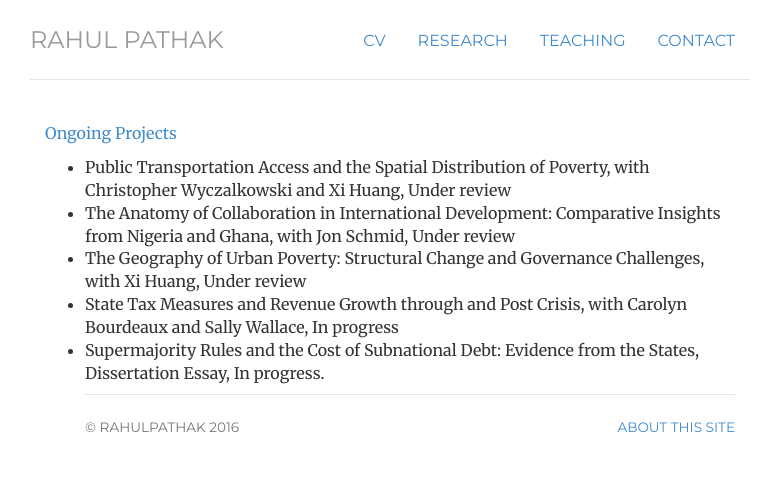
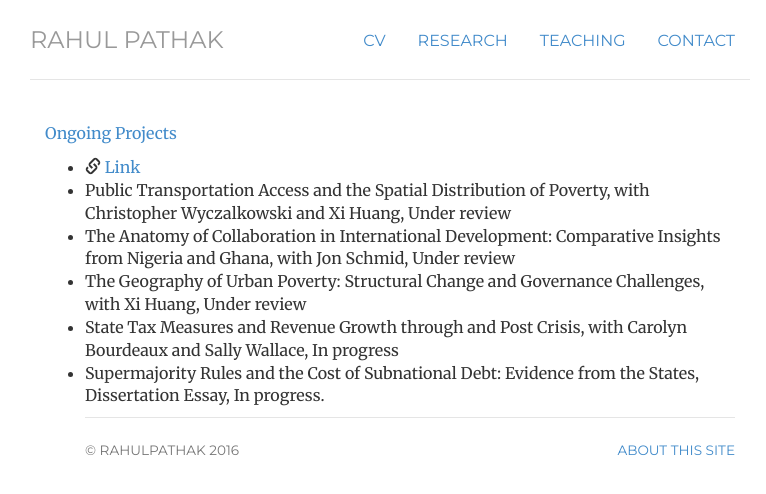
Before and after one commit to pathak-rahul/pathak-rahul.github.io, a Jekyll site: the page built from ongoing/index.html, in a window 1280 px wide. Shown: the top 494 px of the page, without its empty margins (250-1016 px from the left). Built offline with Jekyll 4.4.1, drawn with Linux system fonts in a browser that asks for light colours.

Commit message:
Update index.html

```diff
--- a/ongoing/index.html
+++ b/ongoing/index.html
@@ -10,6 +10,7 @@ title: ongoing
 <p class="text-primary">Ongoing Projects</p>
 				<ul>
 
+					<li> <span class="glyphicon glyphicon-link"></span> <a href="#">Link</a> </li>
 
 					<li><i class=="fa-li fa fa-check-square"></i> Public Transportation Access and the Spatial Distribution of Poverty, with Christopher Wyczalkowski and Xi Huang, Under review</li>
 					<li>The Anatomy of Collaboration in International Development: Comparative Insights from Nigeria and Ghana, with Jon Schmid, Under review</li>
```
